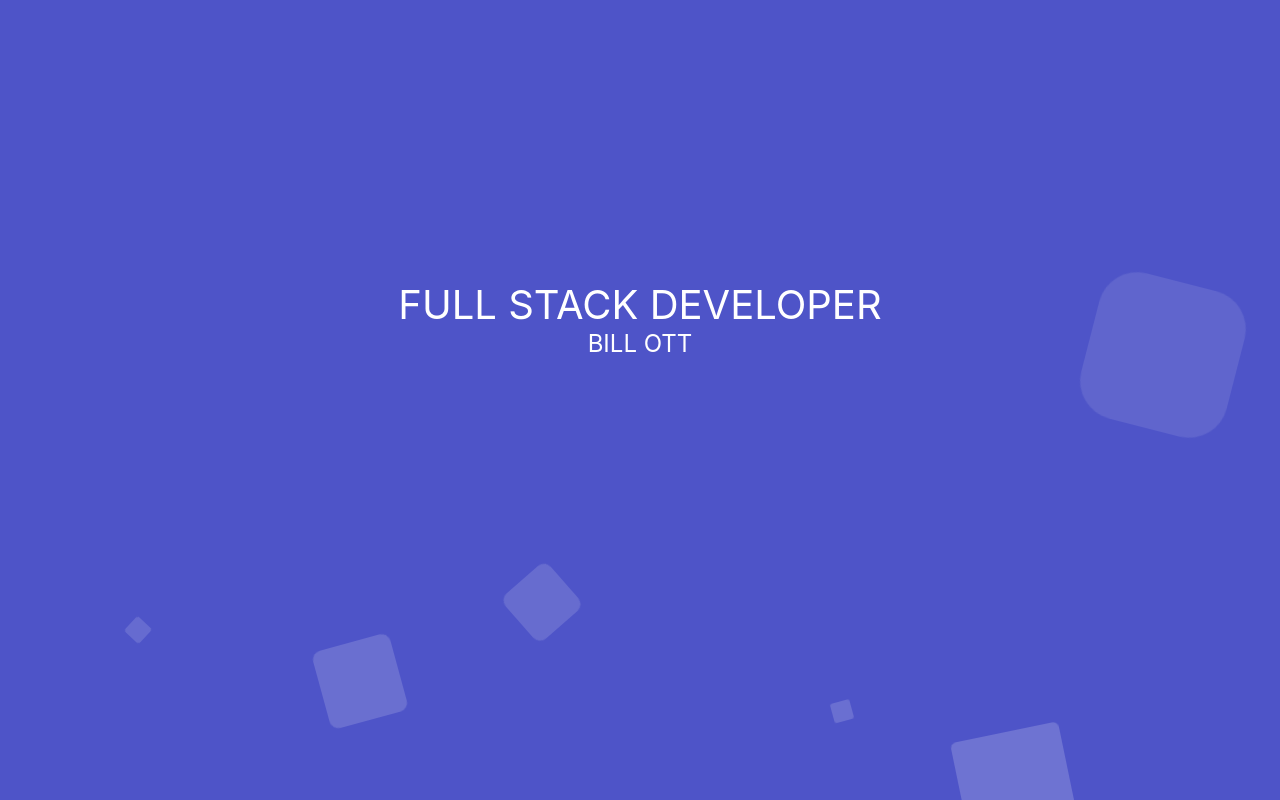
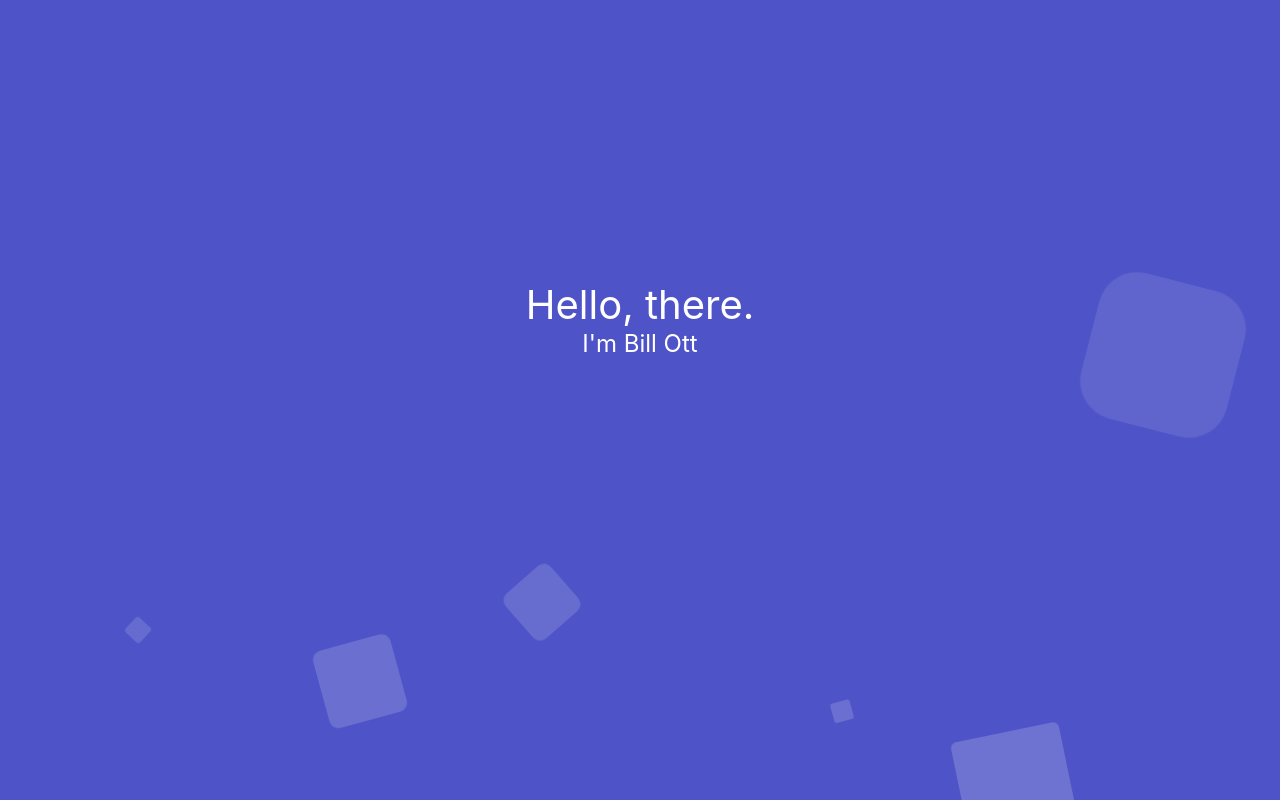
Before and after one commit to billyott/personal-site, a React (Create React App) app: page / in a window 1280 px wide. Shown: the top 800 px of the page. Built offline with nearby package versions, Linux system fonts and the light colour scheme.

Commit message:
update homepage

```diff
--- a/src/components/contact.js
+++ b/src/components/contact.js
@@ -6,14 +6,13 @@ import './contact.scss';
 function Contact() {
 
     return(
-        <div className="contact" style={{backgroundImage: `url('./assets/about-background.png')`}}>
+        <div className="contact" >
             <div className="contact__header">CONTACT</div>
             <div className="contact__content-outer">
                 <div className="contact__content-inner">
                     <div className="contact__items">
                         <a className="contact__item" href="https://github.com/billyott" target="_blank" rel="noreferrer">GitHub</a>
                         <a className="contact__item" href="https://www.linkedin.com/in/billyott" target="_blank" rel="noreferrer">LinkedIn</a>
-                        <a className="contact__item" href="https://my.playstation.com/profile/zomgbill" target="_blank" rel="noreferrer">PSN</a>
                     </div>
                 </div>
             </div>
--- a/src/components/homepage.js
+++ b/src/components/homepage.js
@@ -10,8 +10,8 @@ class Homepage extends React.Component {
         return (
             <div className="homepage">
                 <div class="homepage__title">
-                    <div className="homepage__header">FULL STACK DEVELOPER</div>
-                    <div className="homepage__sub-header">BILL OTT</div>
+                    <div className="homepage__header">Hello, there.</div>
+                    <div className="homepage__sub-header">I'm Bill Ott</div>
                 </div>
             </div>
         );
```
